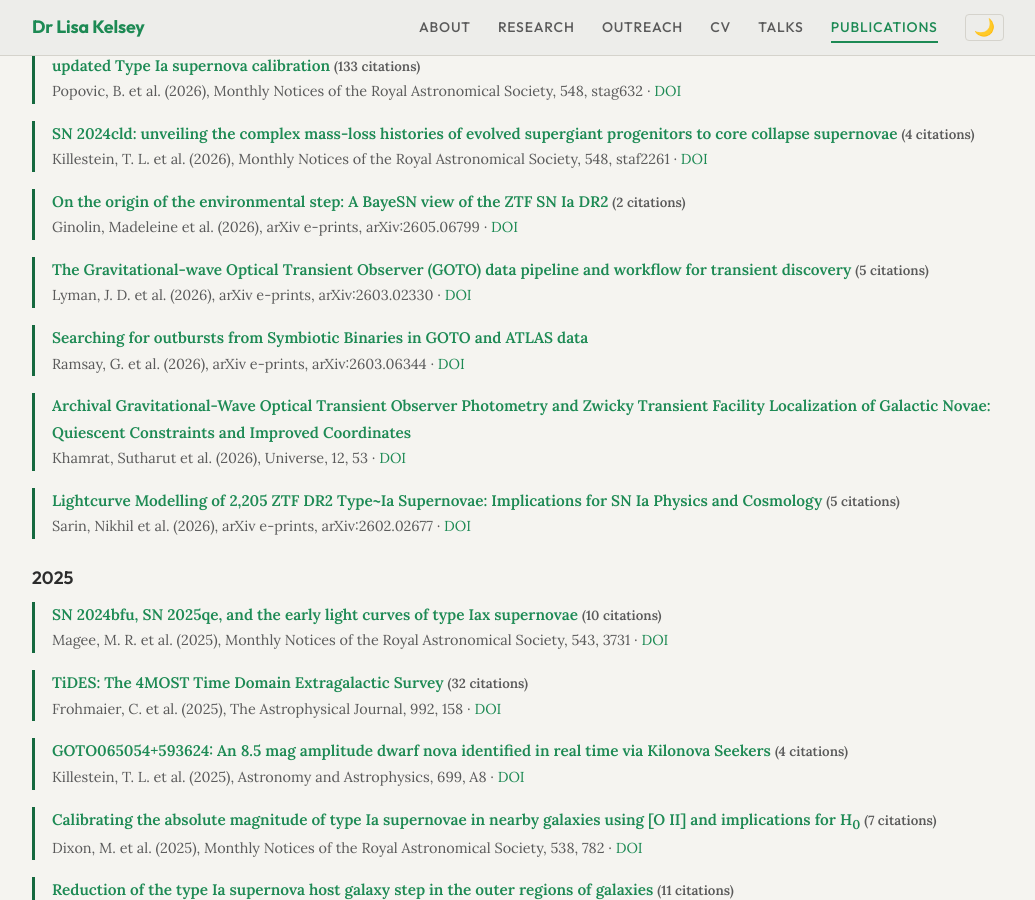
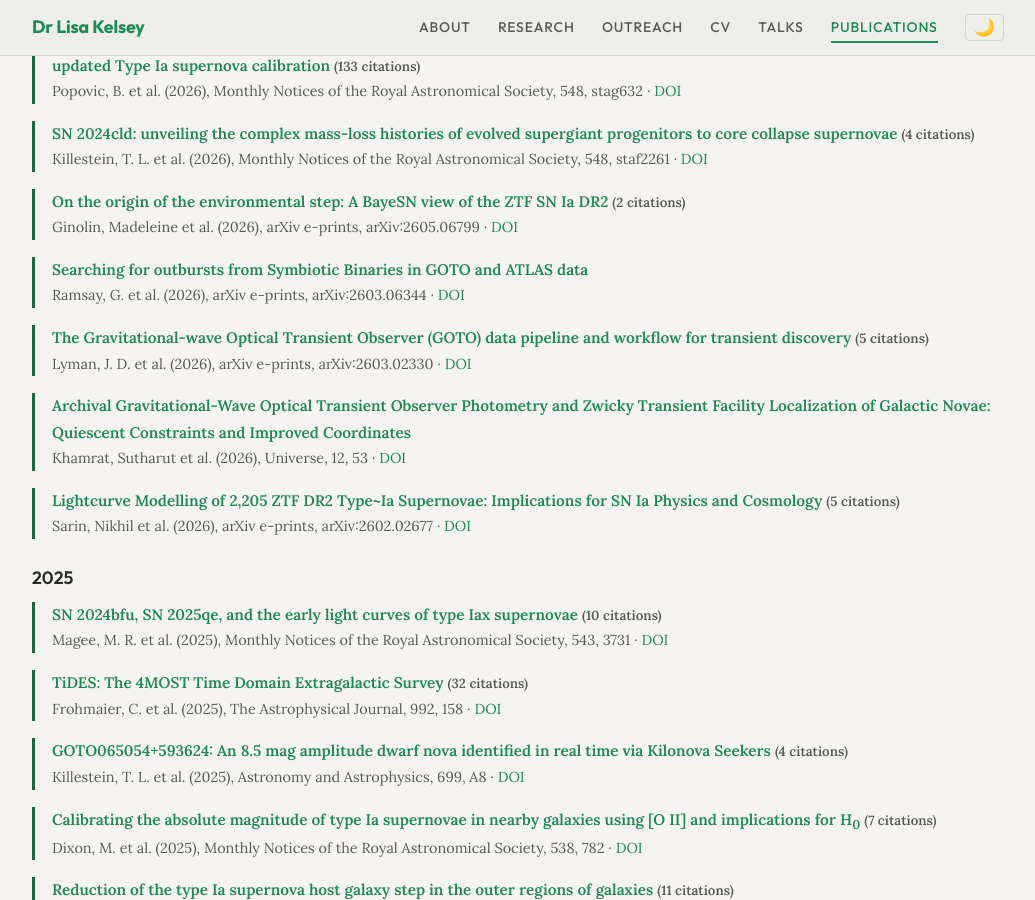
Before and after one commit to LKelsey/LKelsey.github.io, a Jekyll site: the page built from publications.md, in a window 1280 px wide and 900 px high, scrolled down 1033 px. Shown: the whole window, without its empty margins (122-1157 px from the left). Built offline with Jekyll 4.4.1, drawn with Linux system fonts in a browser that asks for light colours; part of the change alters nothing that is shown.

```diff
--- a/_data/publications.yml
+++ b/_data/publications.yml
@@ -1,4 +1,4 @@
-# Auto-generated from ADS library on 2026-08-10 07:17 UTC
+# Auto-generated from ADS library on 2026-08-11 06:54 UTC
 # Do not edit manually
 
 first_author:
@@ -86,6 +86,14 @@ coauthor:
       bibcode: "2026arXiv260506799G"
       citations: 2
       doi: https://doi.org/10.48550/arXiv.2605.06799
+    - title: "Searching for outbursts from Symbiotic Binaries in GOTO and ATLAS data"
+      authors: "Ramsay, G. et al."
+      year: 2026
+      journal: "arXiv e-prints, arXiv:2603.06344"
+      url: https://ui.adsabs.harvard.edu/abs/2026arXiv260306344R/abstract
+      bibcode: "2026arXiv260306344R"
+      citations: 0
+      doi: https://doi.org/10.48550/arXiv.2603.06344
     - title: "The Gravitational-wave Optical Transient Observer (GOTO) data pipeline and workflow for transient discovery"
       authors: "Lyman, J. D. et al."
       year: 2026
@@ -94,14 +102,6 @@ coauthor:
       bibcode: "2026arXiv260302330L"
       citations: 5
       doi: https://doi.org/10.48550/arXiv.2603.02330
-    - title: "Searching for outbursts from Symbiotic Binaries in GOTO and ATLAS data"
-      authors: "Ramsay, G. et al."
-      year: 2026
-      journal: "arXiv e-prints, arXiv:2603.06344"
-      url: https://ui.adsabs.harvard.edu/abs/2026arXiv260306344R/abstract
-      bibcode: "2026arXiv260306344R"
-      citations: 0
-      doi: https://doi.org/10.48550/arXiv.2603.06344
     - title: "Archival Gravitational-Wave Optical Transient Observer Photometry and Zwicky Transient Facility Localization of Galactic Novae: Quiescent Constraints and Improved Coordinates"
       authors: "Khamrat, Sutharut et al."
       year: 2026
```
